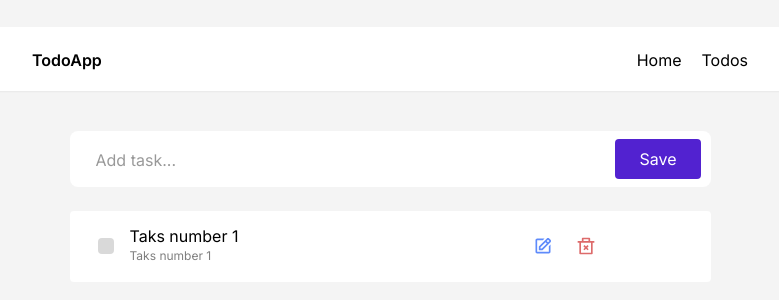
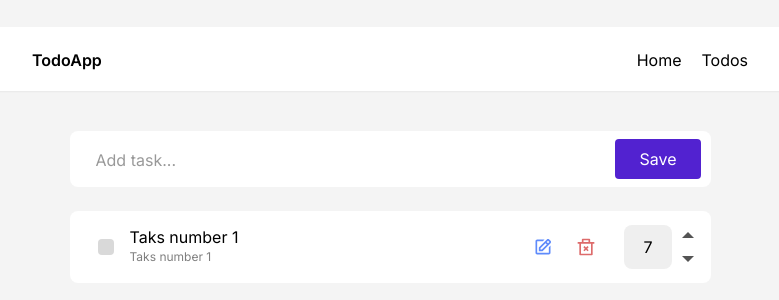
Before and after one commit to Jason-bolt/newTodo, a React (Create React App) app: page /todos in a window 1280 px wide. Shown: the top 300 px of the page, without its empty margins (250-1029 px from the left). Built offline with nearby package versions, Linux system fonts and the light colour scheme.

Commit message:
Finished task layout, now making dynamic

```diff
--- /dev/null
+++ b/src/components/Task.js
@@ -0,0 +1,42 @@
+import { BiEdit } from "react-icons/bi";
+import { RiDeleteBin2Line } from "react-icons/ri";
+import { IoMdArrowDropup } from "react-icons/io";
+import { IoMdArrowDropdown } from "react-icons/io";
+
+const Task = () => {
+  return (
+    <div className="w-full h-72px bg-white pl-7 pr-2 py-3 rounded-lg">
+      {/* content */}
+      <div className="flex flex-row items-center">
+        <input
+          type="checkbox"
+          className="rounded border-none bg-checkGray mr-4 text-checked focus:ring-transparent"
+          name="completed"
+          id="completed"
+        />
+        {/* Task and date */}
+        <div className="flex flex-col justify-center items-start w-403.33px">
+          <p className="text-base leading-19.36px">Taks number 1</p>
+          <p className="text-xs opacity-50 leading-19.2px">Taks number 1</p>
+        </div>
+        {/* Edit button */}
+        <BiEdit className="btn w-5 h-5 text-edit mr-23.17px" />
+        {/* Delete button */}
+        <RiDeleteBin2Line className="text-delete w-5 h-5" />
+        {/* Priority count */}
+        <div className="bg-prioritybg h-11 w-12 flex justify-center items-center rounded-lg ml-7">
+          7
+        </div>
+        {/* Arrows */}
+        <div className="flex flex-col justify-center items-center ml-1">
+          {/* Arrow up */}
+          <IoMdArrowDropup className="text-2xl text-arrow" />
+          {/* Down up */}
+          <IoMdArrowDropdown className="text-2xl text-arrow" />
+        </div>
+      </div>
+    </div>
+  );
+};
+
+export default Task;
--- a/src/components/Tasks.js
+++ b/src/components/Tasks.js
@@ -1,31 +1,12 @@
-import { BiEdit } from "react-icons/bi";
-import { RiDeleteBin2Line } from "react-icons/ri";
+import Task from "./Task";
 
 const Tasks = () => {
   return (
     <>
       {/* Tasks */}
-      <div className="flex flex-col mt-6 px-5 md:px-0 md:w-641px">
+      <div className="flex flex-col space-y-1 mt-6 px-5 md:px-0 md:w-641px">
         {/* Task */}
-        <div className="w-full h-72px bg-white px-7 py-4 rounded">
-          {/* content */}
-          <div className="flex flex-row items-center">
-            <input
-              type="checkbox"
-              className="rounded border-none bg-checkGray mr-4"
-              name="completed"
-              id="completed"
-            />
-            {/* Task and date */}
-            <div className="flex flex-col justify-center items-start w-403.33px">
-              <p className="text-base leading-19.36px">Taks number 1</p>
-              <p className="text-xs opacity-50 leading-19.2px">Taks number 1</p>
-            </div>
-            {/* Edit button */}
-            <BiEdit className="btn w-5 h-5 text-edit mr-23.17px" />
-            <RiDeleteBin2Line className="text-delete w-5 h-5" />
-          </div>
-        </div>
+        <Task task={"Go to sleep"} priority={7} />
       </div>
     </>
   );
--- a/src/output.css
+++ b/src/output.css
@@ -440,11 +440,11 @@ video {
   --tw-ring-inset: var(--tw-empty,/*!*/ /*!*/);
   --tw-ring-offset-width: 0px;
   --tw-ring-offset-color: #fff;
-  --tw-ring-color: #2563eb;
+  --tw-ring-color: #1e88e5;
   --tw-ring-offset-shadow: var(--tw-ring-inset) 0 0 0 var(--tw-ring-offset-width) var(--tw-ring-offset-color);
   --tw-ring-shadow: var(--tw-ring-inset) 0 0 0 calc(1px + var(--tw-ring-offset-width)) var(--tw-ring-color);
   box-shadow: var(--tw-ring-offset-shadow), var(--tw-ring-shadow), var(--tw-shadow);
-  border-color: #2563eb;
+  border-color: #1e88e5;
 }
 
 input::-webkit-input-placeholder, textarea::-webkit-input-placeholder {
@@ -504,7 +504,7 @@ select {
   flex-shrink: 0;
   height: 1rem;
   width: 1rem;
-  color: #2563eb;
+  color: #1e88e5;
   background-color: #fff;
   border-color: #6b7280;
   border-width: 1px;
@@ -525,7 +525,7 @@ select {
   --tw-ring-inset: var(--tw-empty,/*!*/ /*!*/);
   --tw-ring-offset-width: 2px;
   --tw-ring-offset-color: #fff;
-  --tw-ring-color: #2563eb;
+  --tw-ring-color: #1e88e5;
   --tw-ring-offset-shadow: var(--tw-ring-inset) 0 0 0 var(--tw-ring-offset-width) var(--tw-ring-offset-color);
   --tw-ring-shadow: var(--tw-ring-inset) 0 0 0 calc(2px + var(--tw-ring-offset-width)) var(--tw-ring-color);
   box-shadow: var(--tw-ring-offset-shadow), var(--tw-ring-shadow), var(--tw-shadow);
@@ -603,7 +603,7 @@ select {
   --tw-ring-inset:  ;
   --tw-ring-offset-width: 0px;
   --tw-ring-offset-color: #fff;
-  --tw-ring-color: rgb(59 130 246 / 0.5);
+  --tw-ring-color: rgb(33 150 243 / 0.5);
   --tw-ring-offset-shadow: 0 0 #0000;
   --tw-ring-shadow: 0 0 #0000;
   --tw-shadow: 0 0 #0000;
@@ -650,7 +650,7 @@ select {
   --tw-ring-inset:  ;
   --tw-ring-offset-width: 0px;
   --tw-ring-offset-color: #fff;
-  --tw-ring-color: rgb(59 130 246 / 0.5);
+  --tw-ring-color: rgb(33 150 243 / 0.5);
   --tw-ring-offset-shadow: 0 0 #0000;
   --tw-ring-shadow: 0 0 #0000;
   --tw-shadow: 0 0 #0000;
@@ -697,7 +697,7 @@ select {
   --tw-ring-inset:  ;
   --tw-ring-offset-width: 0px;
   --tw-ring-offset-color: #fff;
-  --tw-ring-color: rgb(59 130 246 / 0.5);
+  --tw-ring-color: rgb(33 150 243 / 0.5);
   --tw-ring-offset-shadow: 0 0 #0000;
   --tw-ring-shadow: 0 0 #0000;
   --tw-shadow: 0 0 #0000;
@@ -746,6 +746,18 @@ select {
   margin-bottom: 2.5rem;
 }
 
+.ml-1 {
+  margin-left: 0.25rem;
+}
+
+.ml-7 {
+  margin-left: 1.75rem;
+}
+
+.mr-23\.17px {
+  margin-right: 23.17px;
+}
+
 .mr-4 {
   margin-right: 1rem;
 }
@@ -758,20 +770,16 @@ select {
   margin-top: 1.5rem;
 }
 
-.mr-2 {
-  margin-right: 0.5rem;
-}
-
-.mr-23\.17px {
-  margin-right: 23.17px;
-}
-
 .block {
   display: block;
 }
 
 .flex {
   display: flex;
+}
+
+.h-11 {
+  height: 2.75rem;
 }
 
 .h-14 {
@@ -794,6 +802,14 @@ select {
   height: 100vh;
 }
 
+.h-4 {
+  height: 1rem;
+}
+
+.w-12 {
+  width: 3rem;
+}
+
 .w-333px {
   width: 333px;
 }
@@ -812,6 +828,10 @@ select {
 
 .w-full {
   width: 100%;
+}
+
+.w-4 {
+  width: 1rem;
 }
 
 .flex-row {
@@ -848,6 +868,12 @@ select {
   margin-left: calc(1.25rem * calc(1 - var(--tw-space-x-reverse)));
 }
 
+.space-y-1 > :not([hidden]) ~ :not([hidden]) {
+  --tw-space-y-reverse: 0;
+  margin-top: calc(0.25rem * calc(1 - var(--tw-space-y-reverse)));
+  margin-bottom: calc(0.25rem * var(--tw-space-y-reverse));
+}
+
 .rounded {
   border-radius: 0.25rem;
 }
@@ -868,6 +894,11 @@ select {
 .bg-gray {
   --tw-bg-opacity: 1;
   background-color: rgb(244 244 244 / var(--tw-bg-opacity));
+}
+
+.bg-prioritybg {
+  --tw-bg-opacity: 1;
+  background-color: rgb(239 239 239 / var(--tw-bg-opacity));
 }
 
 .bg-violet {
@@ -900,19 +931,14 @@ select {
   padding-right: 1.5rem;
 }
 
-.px-7 {
-  padding-left: 1.75rem;
-  padding-right: 1.75rem;
-}
-
 .py-2 {
   padding-top: 0.5rem;
   padding-bottom: 0.5rem;
 }
 
-.py-4 {
-  padding-top: 1rem;
-  padding-bottom: 1rem;
+.py-3 {
+  padding-top: 0.75rem;
+  padding-bottom: 0.75rem;
 }
 
 .pb-18px {
@@ -921,6 +947,14 @@ select {
 
 .pb-22px {
   padding-bottom: 22px;
+}
+
+.pl-7 {
+  padding-left: 1.75rem;
+}
+
+.pr-2 {
+  padding-right: 0.5rem;
 }
 
 .pt-19px {
@@ -933,6 +967,15 @@ select {
 
 .pt-27px {
   padding-top: 27px;
+}
+
+.font-body {
+  font-family: Roboto, sans-serif;
+}
+
+.text-2xl {
+  font-size: 1.5rem;
+  line-height: 2rem;
 }
 
 .text-40px {
@@ -973,6 +1016,11 @@ select {
   line-height: 48.41px;
 }
 
+.text-arrow {
+  --tw-text-opacity: 1;
+  color: rgb(84 84 84 / var(--tw-text-opacity));
+}
+
 .text-delete {
   --tw-text-opacity: 1;
   color: rgb(221 107 107 / var(--tw-text-opacity));
@@ -986,6 +1034,24 @@ select {
 .text-white {
   --tw-text-opacity: 1;
   color: rgb(255 255 255 / var(--tw-text-opacity));
+}
+
+.text-red-600 {
+  --tw-text-opacity: 1;
+  color: rgb(229 57 53 / var(--tw-text-opacity));
+}
+
+.text-checked {
+  --tw-text-opacity: 1;
+  color: rgb(95 139 251 / var(--tw-text-opacity));
+}
+
+.accent-red-600 {
+  accent-color: #e53935;
+}
+
+.accent-red-500 {
+  accent-color: #f44336;
 }
 
 .opacity-50 {
@@ -1016,12 +1082,63 @@ select {
   opacity: 0.4;
 }
 
+.checked\:bg-red-600:checked {
+  --tw-bg-opacity: 1;
+  background-color: rgb(229 57 53 / var(--tw-bg-opacity));
+}
+
+.focus\:bg-red-600:focus {
+  --tw-bg-opacity: 1;
+  background-color: rgb(229 57 53 / var(--tw-bg-opacity));
+}
+
 .focus\:outline-none:focus {
   outline: 2px solid transparent;
   outline-offset: 2px;
 }
 
-@media (min-width: 768px) {
+.focus\:ring-2:focus {
+  --tw-ring-offset-shadow: var(--tw-ring-inset) 0 0 0 var(--tw-ring-offset-width) var(--tw-ring-offset-color);
+  --tw-ring-shadow: var(--tw-ring-inset) 0 0 0 calc(2px + var(--tw-ring-offset-width)) var(--tw-ring-color);
+  box-shadow: var(--tw-ring-offset-shadow), var(--tw-ring-shadow), var(--tw-shadow, 0 0 #0000);
+}
+
+.focus\:ring:focus {
+  --tw-ring-offset-shadow: var(--tw-ring-inset) 0 0 0 var(--tw-ring-offset-width) var(--tw-ring-offset-color);
+  --tw-ring-shadow: var(--tw-ring-inset) 0 0 0 calc(3px + var(--tw-ring-offset-width)) var(--tw-ring-color);
+  box-shadow: var(--tw-ring-offset-shadow), var(--tw-ring-shadow), var(--tw-shadow, 0 0 #0000);
+}
+
+.focus\:ring-red-500:focus {
+  --tw-ring-opacity: 1;
+  --tw-ring-color: rgb(244 67 54 / var(--tw-ring-opacity));
+}
+
+.focus\:ring-red-300:focus {
+  --tw-ring-opacity: 1;
+  --tw-ring-color: rgb(229 115 115 / var(--tw-ring-opacity));
+}
+
+.focus\:ring-checked:focus {
+  --tw-ring-opacity: 1;
+  --tw-ring-color: rgb(95 139 251 / var(--tw-ring-opacity));
+}
+
+.focus\:ring-red-400:focus {
+  --tw-ring-opacity: 1;
+  --tw-ring-color: rgb(239 83 80 / var(--tw-ring-opacity));
+}
+
+.focus\:ring-transparent:focus {
+  --tw-ring-color: transparent;
+}
+
+.dark .dark\:focus\:ring-red-600:focus {
+  --tw-ring-opacity: 1;
+  --tw-ring-color: rgb(229 57 53 / var(--tw-ring-opacity));
+}
+
+@media (min-width: 720px) {
   .md\:w-641px {
     width: 641px;
   }
```
Also changed, not shown: tailwind.config.js (+7 -2 lines).
